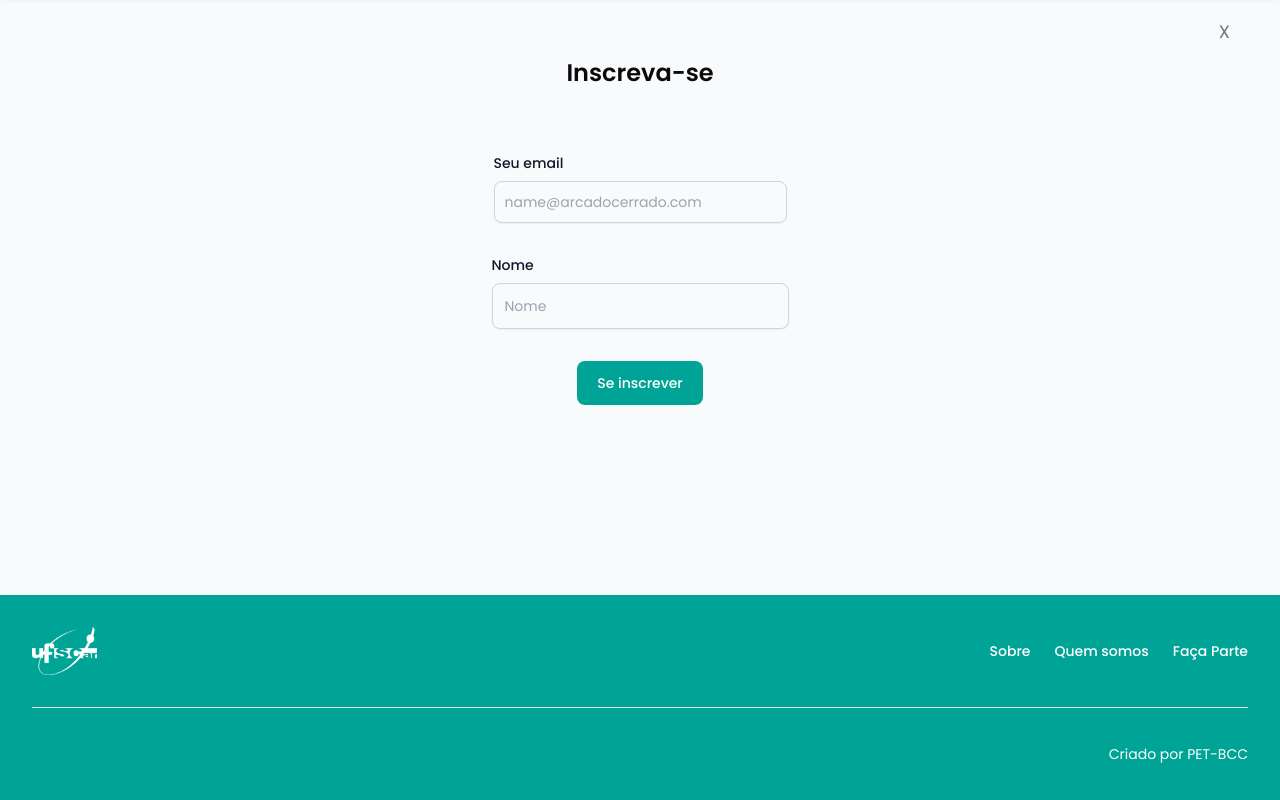
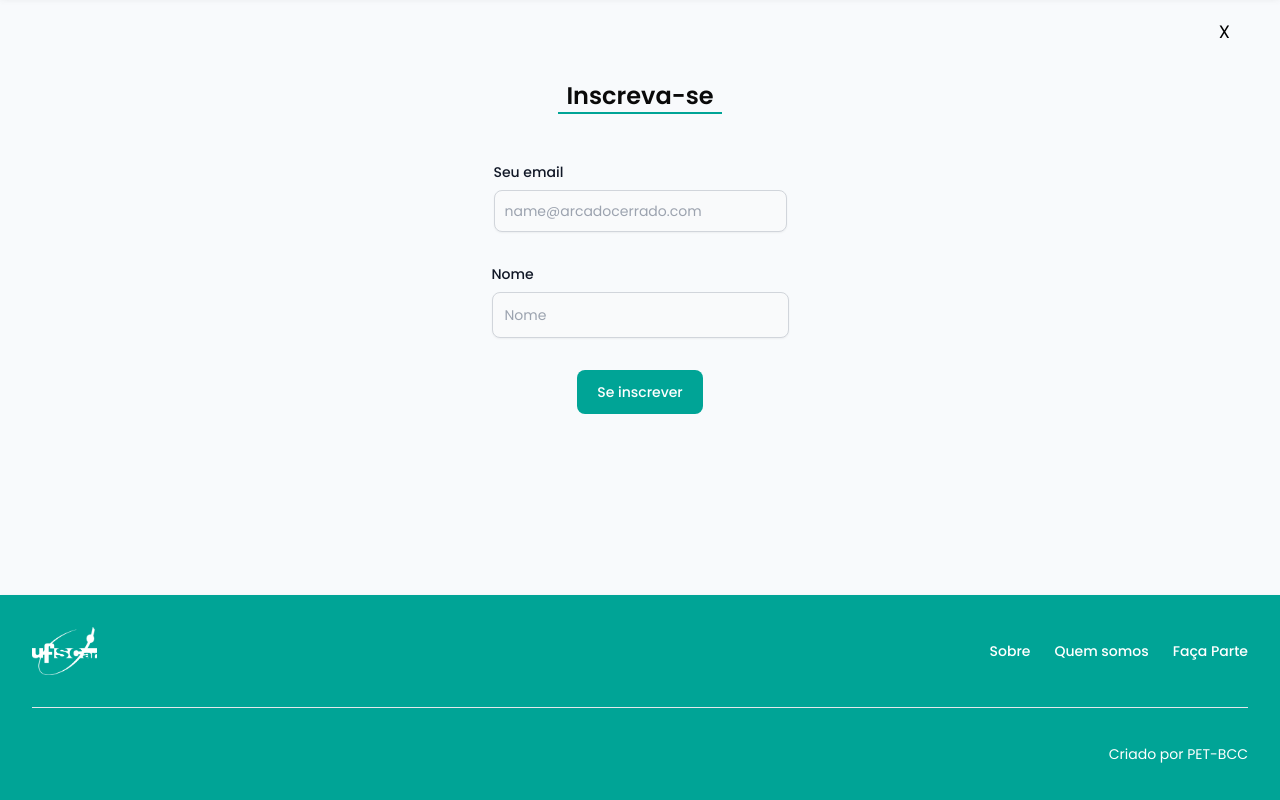
Before and after one commit to petbccufscar/arca-do-cerrado, a React (Vite) app: page /blog in a window 1280 px wide. Both pictures are taken after a click on the button "Registre-se". Shown: the part 69-869 px from the top of the page. Built offline with nearby package versions, Linux system fonts and the light colour scheme; some icons are missing.

Commit message:
fix: problems

```diff
--- a/src/components/species/specieCard/SpecieCard.jsx
+++ b/src/components/species/specieCard/SpecieCard.jsx
@@ -1,5 +1,5 @@
 import React from 'react';
-import { FaSeedling } from 'react-icons/fa6';
+import { FaArrowRight, FaSeedling } from 'react-icons/fa6';
 
 const SpecieCard = ({ specie }) => {
     const firstImage = specie.imagens.length > 0 ? specie.imagens[0].imagem : null;
@@ -14,11 +14,9 @@ const SpecieCard = ({ specie }) => {
                     <h6 className='flex items-center text-neutral-400 text-sm mb-4 gap-2'><FaSeedling/>{specie.nome_cientifico}</h6>
                 </a>
                 <p className="mb-3 text-sm text-neutral-700">{specie.resumo}</p>
-                <a href={`/especies/${specie.id}`} className="inline-flex items-center px-3 py-2 text-sm font-medium text-center text-white bg-primary-color rounded-lg focus:ring-4 focus:outline-none focus:ring-blue-300">
+                <a href={`/especies/${specie.id}`} className="text-sm inline-flex items-center px-3 py-2 font-medium text-center text-white bg-primary-color rounded-lg focus:ring-4 focus:outline-none focus:ring-blue-300 gap-2">
                     Saiba mais
-                    <svg className="rtl:rotate-180 w-3.5 h-3.5 ms-2" aria-hidden="true" xmlns="http://www.w3.org/2000/svg" fill="none" viewBox="0 0 14 10">
-                        <path stroke="currentColor" stroke-linecap="round" stroke-linejoin="round" stroke-width="2" d="M1 5h12m0 0L9 1m4 4L9 9" />
-                    </svg>
+                    <FaArrowRight/>
                 </a>
             </div>
         </div>
--- a/src/components/subscribe/form/SubscribeForm.jsx
+++ b/src/components/subscribe/form/SubscribeForm.jsx
@@ -3,7 +3,7 @@ import React from 'react';
 const SubscribeForm = () => {
 	return (
 		<section>
-      <div className="py-8 lg:py-16 px-4 mx-auto max-w-screen-lg">
+			<div className="py-8 px-4 mx-auto max-w-screen-lg">
 				<form action="#" className="space-y-8 flex flex-col items-center">
 					<div>
 						<label htmlFor="email" className="block mb-2 text-sm font-medium text-gray-900">Seu email</label>
--- a/src/pages/blog/Blog.jsx
+++ b/src/pages/blog/Blog.jsx
@@ -39,9 +39,9 @@ const Blog = () => {
                             <Post key={post.id} post={post} />
                         ))}
                 </section>
-                <section className='flex flex-col justify-center items-center pt-20'>
+                <section className='flex flex-col justify-center items-center mt-20'>
                     <h2>Inscreva-se para receber mais notificações</h2>
-                    <button className='mt-6' onClick = {goToSubscribe}>Registre-se</button>
+                    <button className='mt-4 text-sm' onClick={goToSubscribe}>Registre-se</button>
                 </section>
             </section>
         </div>
--- a/src/pages/subscribe/Subscribe.jsx
+++ b/src/pages/subscribe/Subscribe.jsx
@@ -9,11 +9,11 @@ const Subscribe = () => {
 
 	return (
 		<div className='relative flex justify-center items-center' style={{ height: '67vh' }}>
-      <button className='absolute top-3.5 right-3.5  bg-transparent border-transparent text-neutral-500 text-lg cursor-pointer hover:text-neutral-500' onClick={handleXButtonClick}>
+			<button className='absolute top-3.5 right-3.5  bg-transparent border-transparent text-black text-lg cursor-pointer hover:text-neutral-500' onClick={handleXButtonClick}>
 				X
 			</button>
 			<section className='flex flex-col items-center justify-center'>
-        <h1 className='bg--primary-color text-2xl font-semibold p-1em'>Inscreva-se</h1>
+				<h2 className='text-2xl font-semibold mb-4 border-b-2 border-primary-color max-w-fit px-2'>Inscreva-se</h2>
 				<SubscribeForm />
 			</section>
 		</div>
```
Lines whose indentation alone changed are shown as unchanged.
